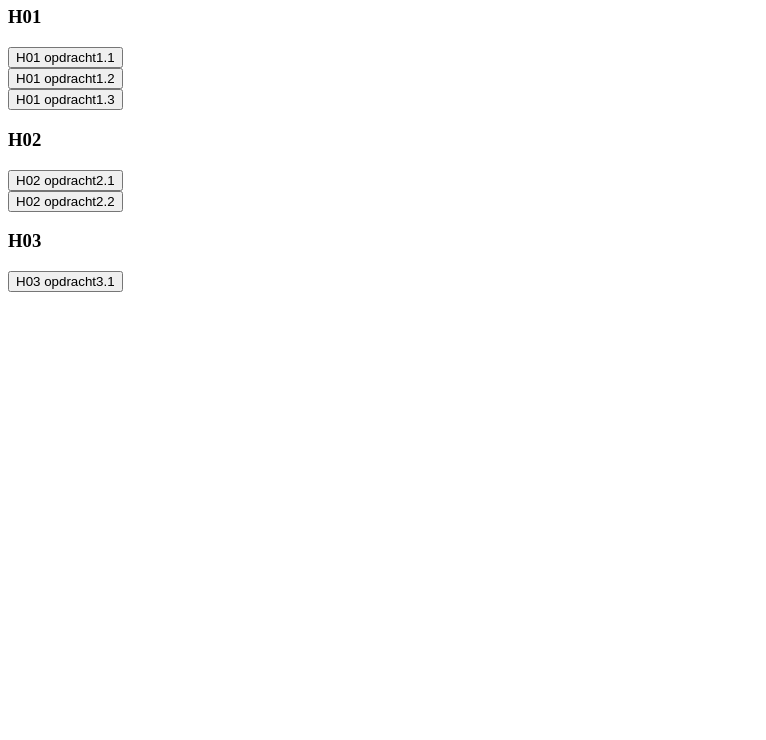
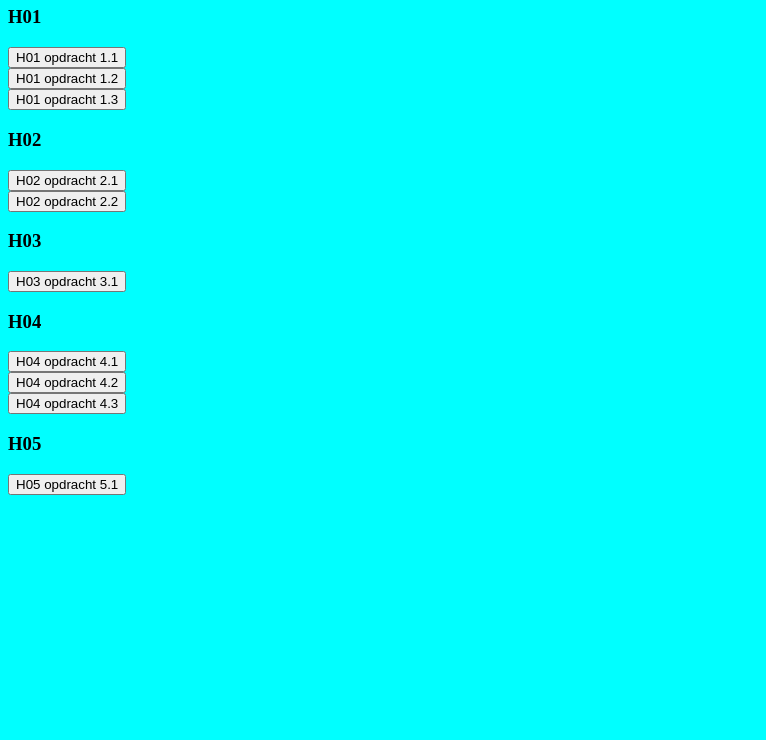
Before and after one commit to DamienSoemo/Javascript, a plain HTML site: page index.html in a window 1280 px wide. Shown: the part 60-800 px from the top of the page, without its empty margins (0-766 px from the left). Drawn offline with Linux system fonts and the light colour scheme.

Commit message:
JavaScript

```diff
--- a/index.css
+++ b/index.css
@@ -0,0 +1,8 @@
+body {
+    background-color: aqua;
+}
+
+
+h1 {
+    text-align: center;
+}
--- a/index.html
+++ b/index.html
@@ -4,47 +4,76 @@
         <link rel="stylesheet" href="index.css">
         <meta charset="UTF-8">
         <title>Burton.html</title>
-        <h1> Javascript</h1>
     </head>
 </header>
 <body>
 
+<h1> Javascript</h1>
 <section>
+    <div class="Lmao">
     <h3> H01</h3>
     <a href="h01/index1.html">
         <button>
-            H01 opdracht1.1
+            H01 opdracht 1.1
         </button>
     </a><br>
     <a href="h01/index2.html">
         <button>
-            H01 opdracht1.2
+            H01 opdracht 1.2
         </button>
     </a><br>
     <a href="h01/index3.html">
         <button>
-            H01 opdracht1.3
+            H01 opdracht 1.3
         </button>
     </a>
     <h3> H02</h3>
     <a href="h02/index2.1.html">
         <button>
-            H02 opdracht2.1
+            H02 opdracht 2.1
         </button>
         <br>
     </a>
     <a href="h02/index2.2.html">
         <button>
-            H02 opdracht2.2
+            H02 opdracht 2.2
         </button>
     </a>
     <h3> H03</h3>
     <a href="h03/index3.1.html">
         <button>
-            H03 opdracht3.1
+            H03 opdracht 3.1
         </button>
         <br>
     </a>
+    <h3> H04</h3>
+    <a href="h04/index4.1.html">
+        <button>
+            H04 opdracht 4.1
+        </button>
+        <br>
+    </a>
+    <a href="h04/index4.2.html">
+        <button>
+            H04 opdracht 4.2
+        </button>
+        <br>
+    </a>
+    <a href="h04/index4.3.html">
+        <button>
+            H04 opdracht 4.3
+        </button>
+        <br>
+    </a>
+    <h3> H05</h3>
+    <a href="h05/index5.1.html">
+        <button>
+            H05 opdracht 5.1
+        </button>
+        <br>
+    </a>
+
+    </div>
 </section>
 </body>
 </html>
```
